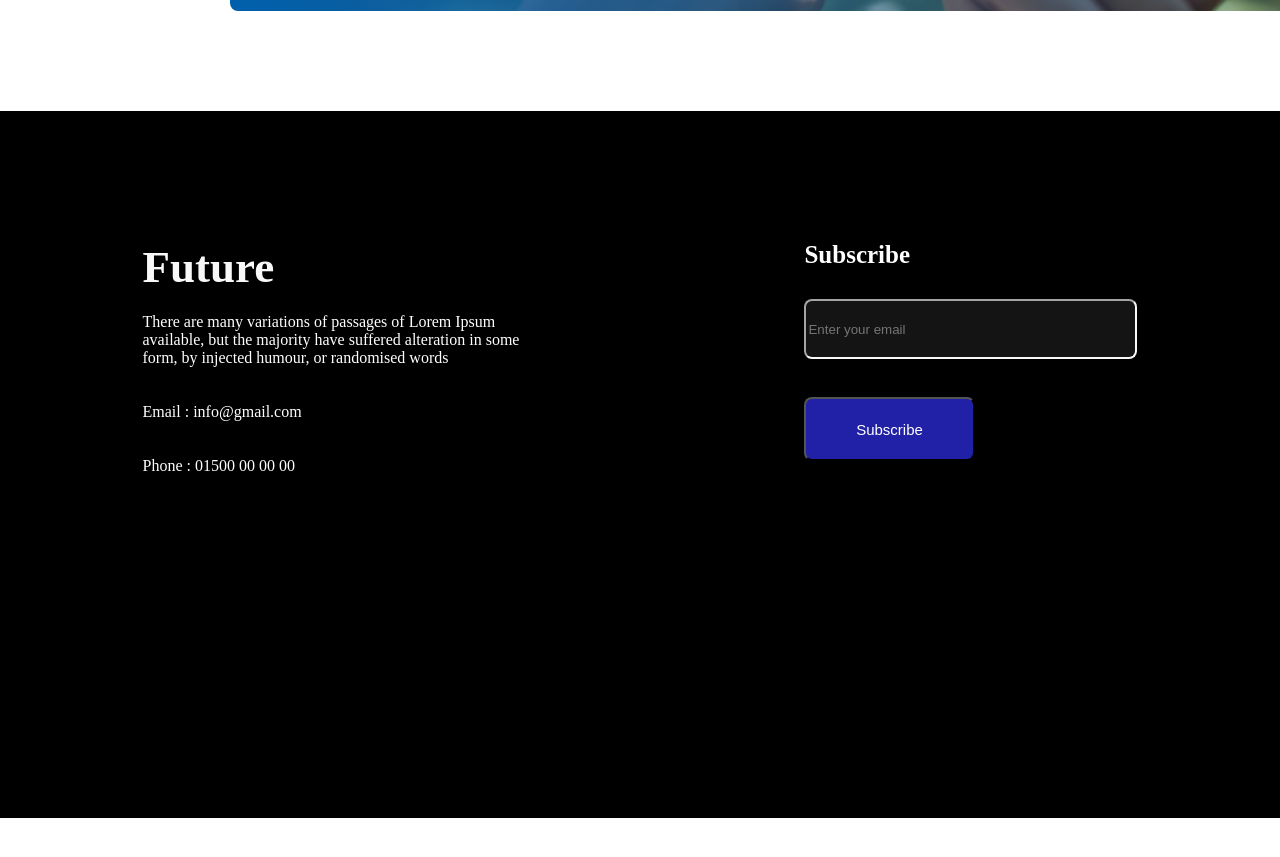
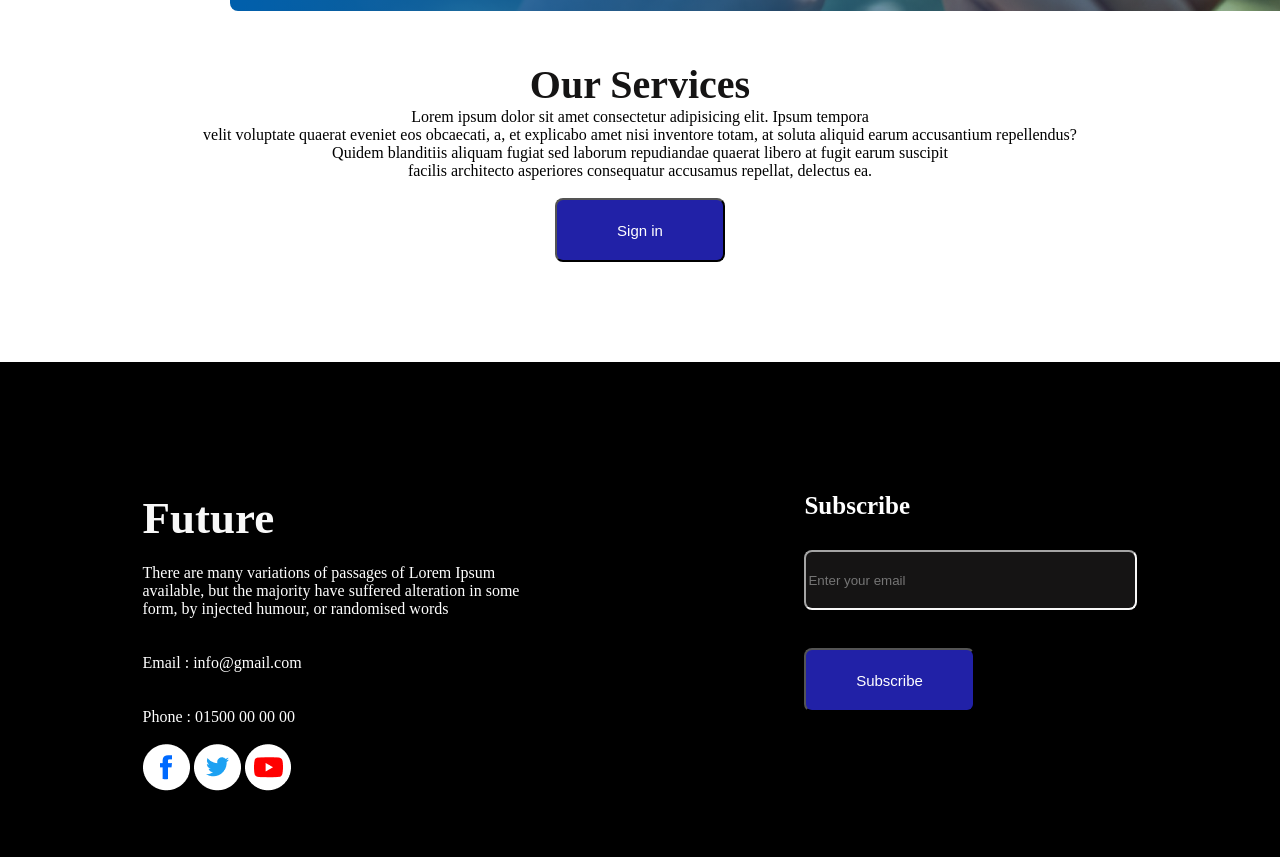
Before and after one commit to Nabiza12/assignment-portfolio, a plain HTML site: page index.html in a window 1280 px wide. Shown: the part 2385-3242 px from the top of the page. Before the commit the page ends 3203 px from the top, so only its background shows below. Drawn offline with nearby package versions, Linux system fonts and the light colour scheme.

Commit message:
third commit

```diff
--- a/index.html
+++ b/index.html
@@ -72,6 +72,19 @@
                     <button class="bt-con">Call Now</button>
                 </div>
             </section>
+            <!-- our services -->
+            <section  class="services">
+
+                <div class="s-index">
+                        <h4>Our Services</h4>
+                </div>
+                <div class="ser-text">
+                    <p>Lorem ipsum dolor sit amet consectetur adipisicing elit. Ipsum tempora <br> velit voluptate quaerat eveniet eos obcaecati, a, et explicabo amet nisi inventore totam, at soluta aliquid earum accusantium repellendus?<br> Quidem blanditiis aliquam fugiat sed laborum repudiandae quaerat libero at fugit earum suscipit <br> facilis architecto asperiores consequatur accusamus repellat, delectus ea.</p>
+                    <br>
+                    <button class="ser-btn">Sign in</button>
+                </div>
+
+            </section>
 
 
         </section>
@@ -87,9 +100,16 @@
                     </p>
                     <br> <br>
                     <p>Email : info@gmail.com</p> <br> <br>
-                    <p>Phone : 01500 00 00 00 </p>
+                    <p>Phone : 01500 00 00 00 </p> <br>
+
 
                 </div>
+                <div class="icon">
+                    <img src="images/icons/fb.png" alt="">
+                    <img src="images/icons/twitter.png" alt="">
+                    <img src="images/icons/youtube.png" alt="">
+                </div>
+
 
 
             </div>
--- a/style.css
+++ b/style.css
@@ -152,6 +152,36 @@ header{
    background: #FFFFFF;
    margin-top: 20px;
 }
+/* our sevices */
+.service{
+    background-color: #005FAC;
+    height: 600px;
+}
+
+.s-index{
+    font-weight: 700;
+    font-size: 40px;
+    text-align: center;
+    color: #151414;
+    padding-top: 50px;
+}
+.ser-text{
+    text-align: center;
+
+}
+.ser-btn{
+    font-weight: 100;
+    font-size: 15px;
+
+    color: #FFFFFF;
+    width: 170.11px;
+    height: 64px;
+    background-color: #2121a7;
+    border-radius: 8px;
+
+}
+
+
 /* footer part */
 .all{
     display: flex;
```
